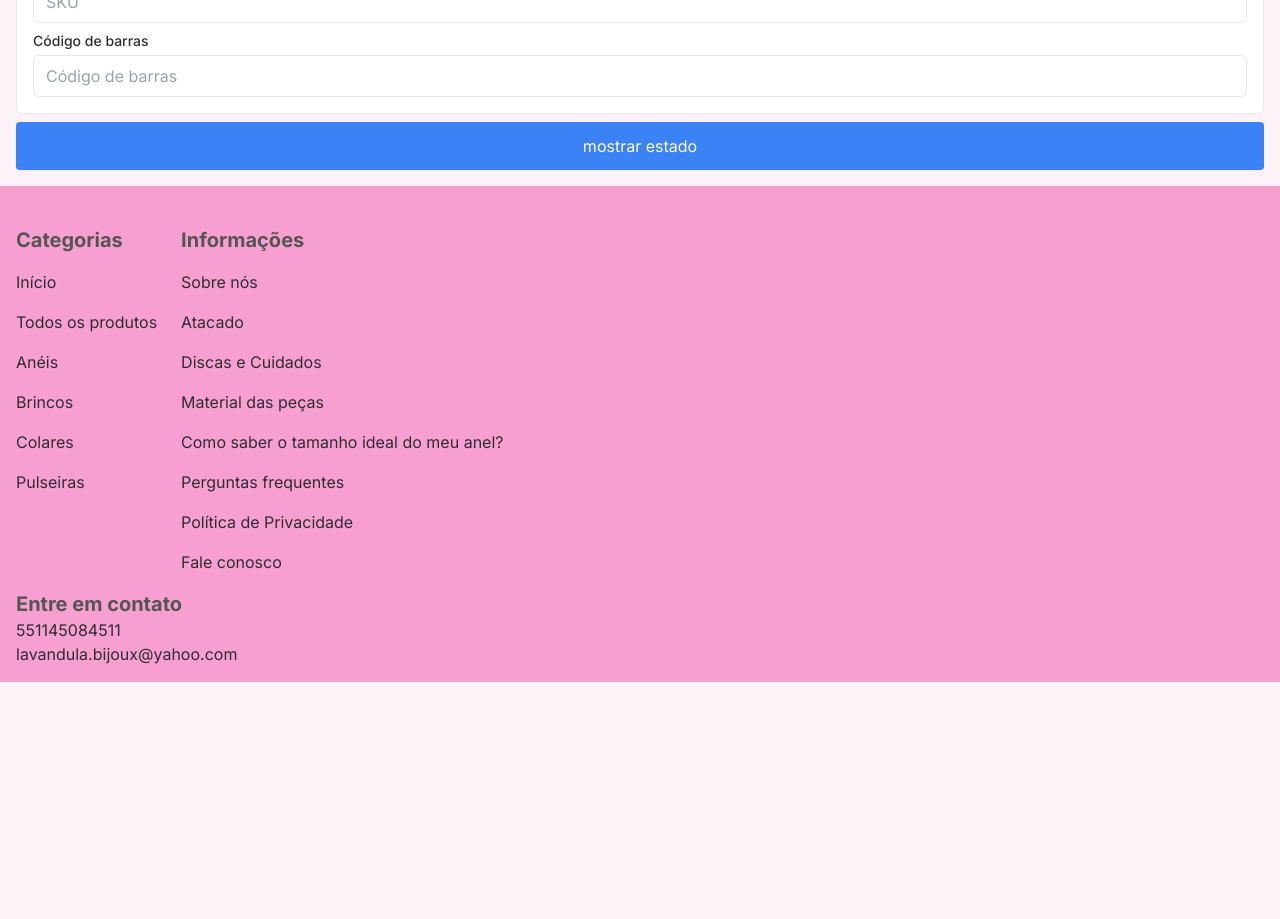
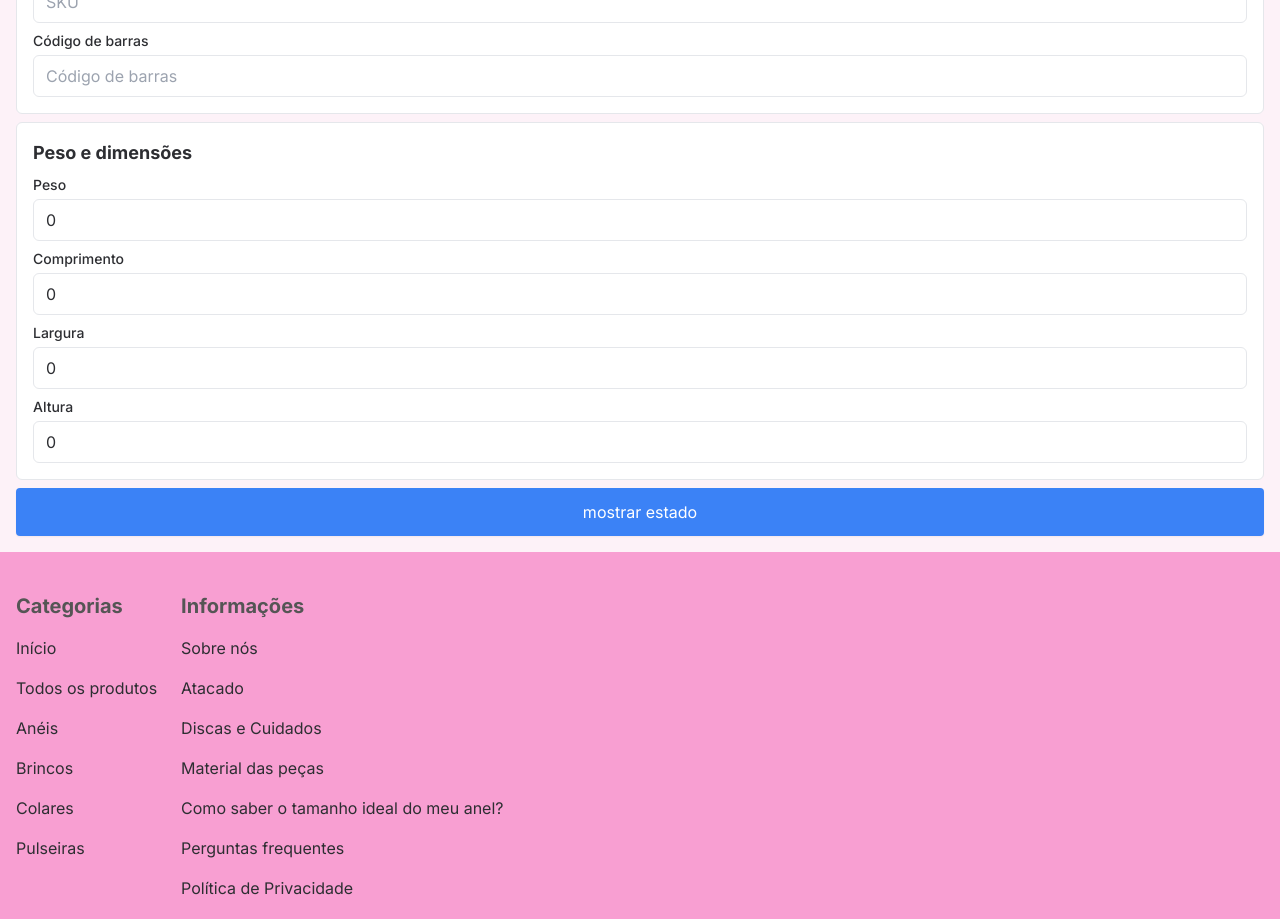
Before and after one commit to cafe51/Alexa-semijoias, a Next.js app in the folder alexa-site/: page /admin/dashboard/1/produtos/novo in a window 1280 px wide. Shown: the part 1280-2199 px from the top of the page. Before the commit the page ends 1962 px from the top, so only its background shows below. Built offline with nearby package versions, Linux system fonts and the light colour scheme; no server answers; the database is empty.

Commit message:
created dimensions section on the new product page

```diff
--- /dev/null
+++ b/alexa-site/src/app/admin/dashboard/[adminId]/produtos/novo/DimensionsSection.tsx
@@ -0,0 +1,67 @@
+// components/DimensionsSection.tsx
+import { UseNewProductStateType } from '@/app/utils/types';
+import React from 'react';
+
+interface DimensionsSectionProps {
+    state: UseNewProductStateType;
+    handleDimensionsChange: (dimensions: { length: number, width: number, height: number, weight: number }) => void;
+}
+
+export default function DimensionsSection({
+    state,
+    handleDimensionsChange,
+}: DimensionsSectionProps) {
+    return (
+        <section className="p-4 border rounded-md bg-white">
+            <h2 className="text-lg font-bold">Peso e dimensões</h2>
+            <div className="mt-2">
+                <label htmlFor='weight' className="block text-sm font-medium">Peso</label>
+                <input
+                    id='weight'
+                    name='weight'
+                    type="number"
+                    value={ state.dimensions.weight }
+                    onChange={ (e) => handleDimensionsChange({ ...state.dimensions, weight: Number(e.target.value) }) }
+                    className="mt-1 block w-full px-3 py-2 border rounded-md"
+                    placeholder="Peso"
+                />
+            </div>
+            <div className="mt-2">
+                <label htmlFor='length' className="block text-sm font-medium">Comprimento</label>
+                <input
+                    id='length'
+                    name='length'
+                    type="number"
+                    value={ state.dimensions.length }
+                    onChange={ (e) => handleDimensionsChange({ ...state.dimensions, length: Number(e.target.value) }) }
+                    className="mt-1 block w-full px-3 py-2 border rounded-md"
+                    placeholder="Comprimento"
+                />
+            </div>
+            <div className="mt-2">
+                <label htmlFor='width' className="block text-sm font-medium">Largura</label>
+                <input
+                    id='width'
+                    name='width'
+                    type="number"
+                    value={ state.dimensions.width }
+                    onChange={ (e) => handleDimensionsChange({ ...state.dimensions, width: Number(e.target.value) }) }
+                    className="mt-1 block w-full px-3 py-2 border rounded-md"
+                    placeholder="Largura"
+                />
+            </div>
+            <div className="mt-2">
+                <label htmlFor='height' className="block text-sm font-medium">Altura</label>
+                <input
+                    id='height'
+                    name='height'
+                    type="number"
+                    value={ state.dimensions.height }
+                    onChange={ (e) => handleDimensionsChange({ ...state.dimensions, height: Number(e.target.value) }) }
+                    className="mt-1 block w-full px-3 py-2 border rounded-md"
+                    placeholder="Altura"
+                />
+            </div>
+        </section>
+    );
+}
--- a/alexa-site/src/app/admin/dashboard/[adminId]/produtos/novo/page.tsx
+++ b/alexa-site/src/app/admin/dashboard/[adminId]/produtos/novo/page.tsx
@@ -7,6 +7,7 @@ import PhotosSection from './PhotosSection';
 import PricesSection from './PricesSection';
 import StockSection from './StockSection';
 import CodesSection from './CodesSection';
+import DimensionsSection from './DimensionsSection';
 
 export default function NewProductPage() {
     const {
@@ -18,6 +19,7 @@ export default function NewProductPage() {
         handleStockTypeChange,
         handleBarcodeChange,
         handleSkuChange,
+        handleDimensionsChange,
     } = useNewProductState();
 
     return (
@@ -45,6 +47,12 @@ export default function NewProductPage() {
                 handleBarcodeChange={ handleBarcodeChange }
                 handleSkuChange={ handleSkuChange }
             />
+
+            <DimensionsSection
+                state={ state }
+                handleDimensionsChange={ handleDimensionsChange }
+            />
+
             <LargeButton color='blue' onClick={ () => console.log(state) } loadingButton={ false }>
             mostrar estado
             </LargeButton>
```
